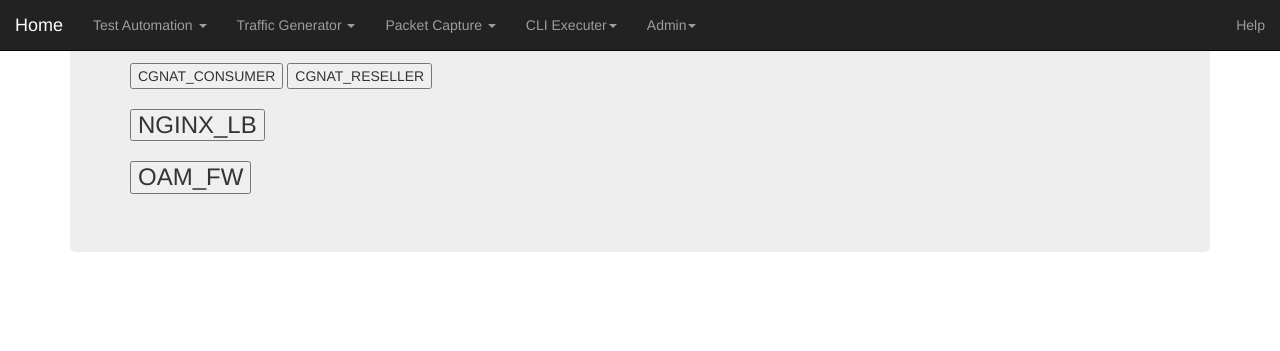
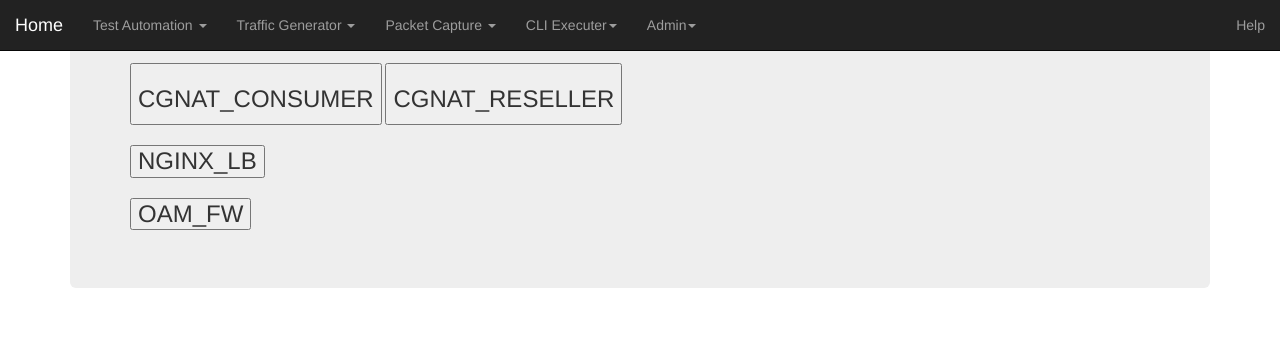
Before and after one commit to aamitthapa/IP-Infra-Automation, a PHP site: page /load_test_set.php in a window 1280 px wide. Shown: the top 351 px of the page. Run offline with PHP 8.4, Linux system fonts and the light colour scheme; some libraries are stand-ins or nearby versions.

Commit message:
Update load_test_set.php

```diff
--- a/load_test_set.php
+++ b/load_test_set.php
@@ -174,8 +174,8 @@ exec('python /var/www/html/test.py');
   <div class="container">
     <div class="jumbotron">
      <p></p>
-     <button font-size="30px">CGNAT_CONSUMER</button>
-     <button>CGNAT_RESELLER</button>
+     <button><h3>CGNAT_CONSUMER</h3></button>
+     <button><h3>CGNAT_RESELLER</h3></button>
      <h3><button>NGINX_LB</button></h3>
      <h3><button>OAM_FW</button></h3>
    </div>
```
